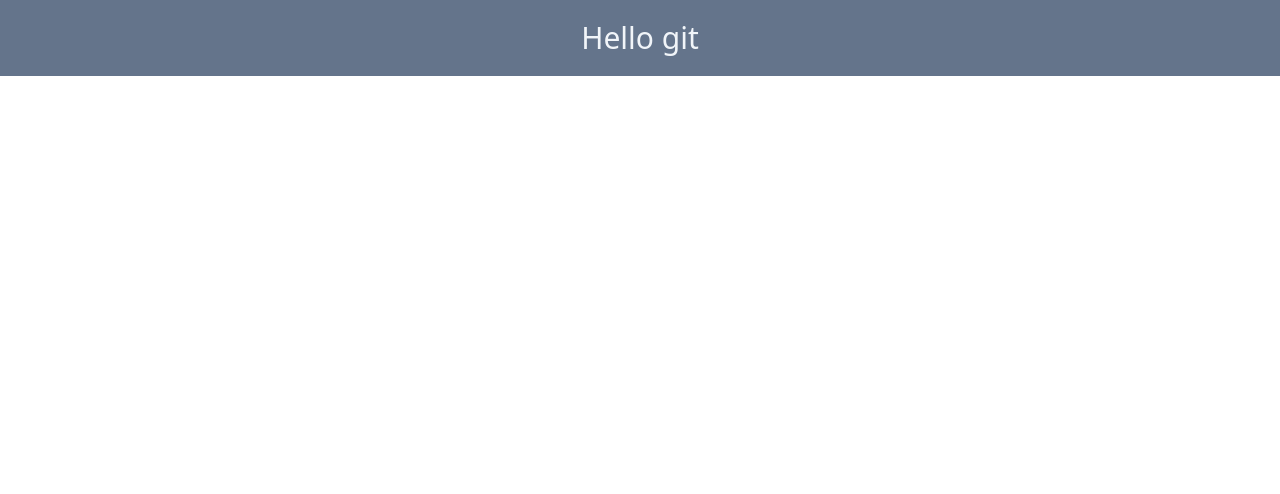
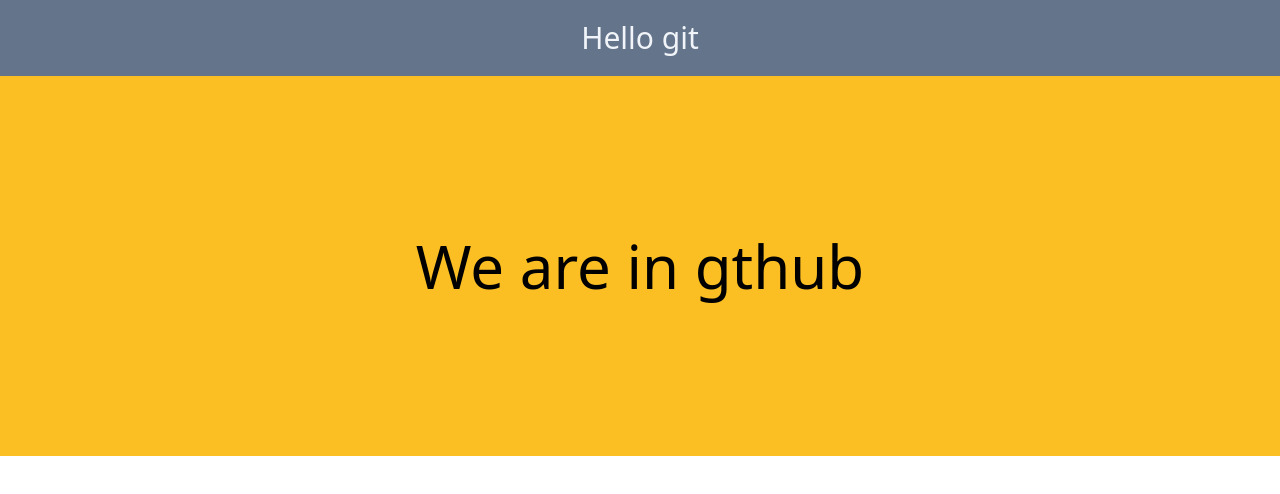
Before and after one commit to TrixterDev/lesson-git, a website: page index.html in a window 1280 px wide. Drawn offline with Linux system fonts and the light colour scheme.

Commit message:
add banner

```diff
--- a/index.html
+++ b/index.html
@@ -11,5 +11,9 @@
   <header class="p-5 bg-slate-500 text-slate-100">
     <h3 class="text-center text-3xl">Hello git</h3>
   </header>
+
+  <section class="p-40 bg-amber-400 flex justify-center">
+    <h2 class="text-6xl">We are in gthub</h2>
+  </section>
 </body>
 </html>
```
Also changed, not shown: css/style.css.
